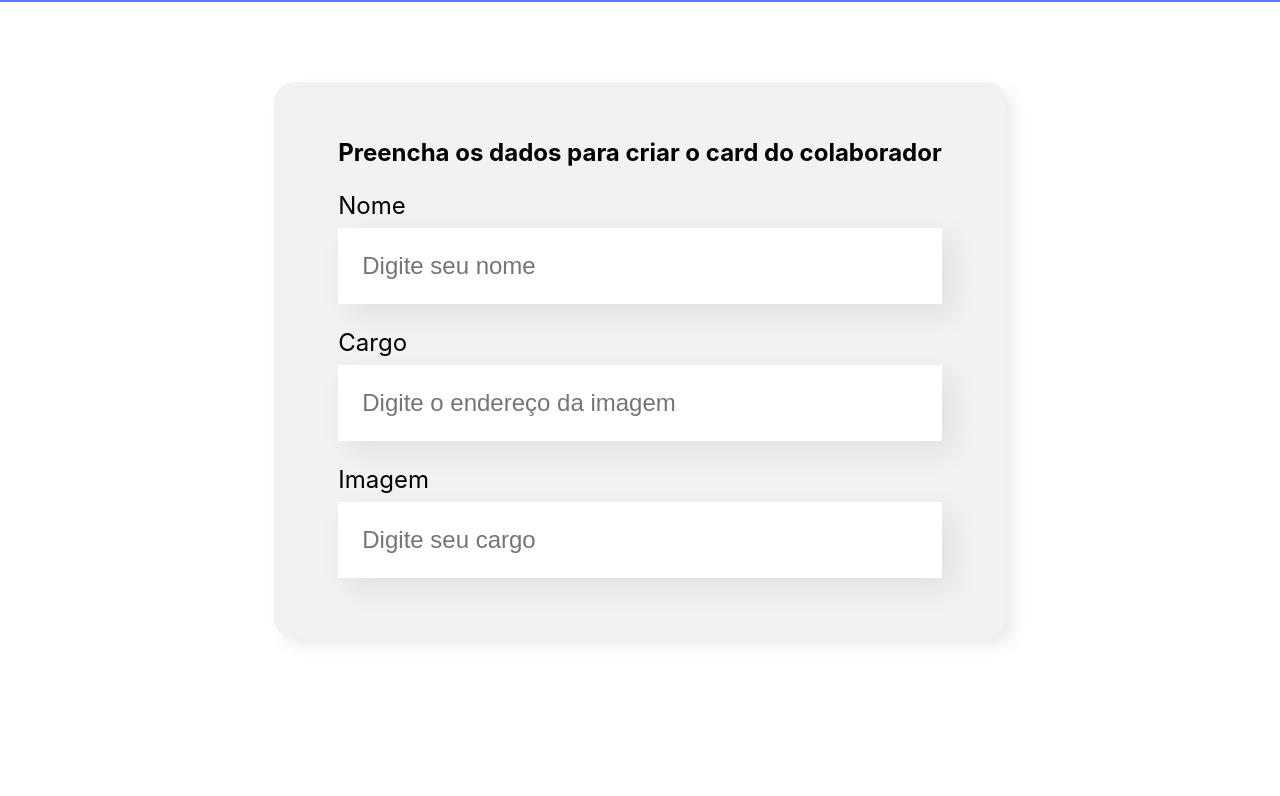
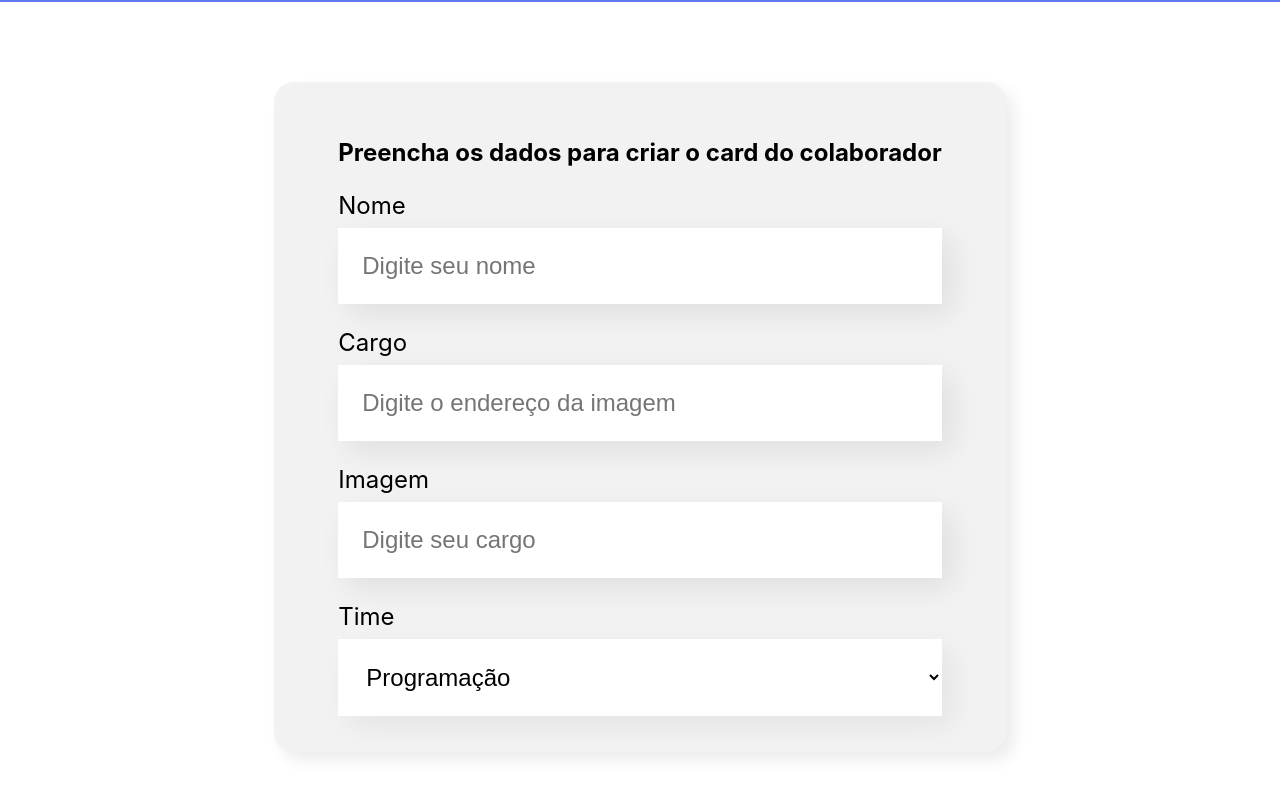
Before and after one commit to victorevh/organo, a React (Create React App) app: page / in a window 1280 px wide. Shown: the part 496-1292 px from the top of the page. Before the commit the page ends 1214 px from the top, so only its background shows below. Built offline with nearby package versions, Linux system fonts and the light colour scheme.

Commit message:
Adiciona componente Dropdown

```diff
--- /dev/null
+++ b/src/components/DropdownList/DropdownList.css
@@ -0,0 +1,15 @@
+.dropdown-list label {
+    display: block;
+    margin-bottom: 8px;
+    font-size: 24px;
+}
+
+.dropdown-list select {
+    background-color: #FFF;
+    box-shadow: 10px 10px 30px rgba(0, 0, 0, 0.06);
+    width: 100%;
+    border: none;
+    font-size: 24px;
+    padding: 24px;
+    box-sizing: border-box;
+}
--- /dev/null
+++ b/src/components/DropdownList/index.js
@@ -0,0 +1,17 @@
+import './DropdownList.css'
+
+const DropdownList = (props) => {
+    console.log(props.itens)
+    return(
+        <div className="dropdown-list">
+            <label>
+                {props.label}
+            </label>
+            <select>
+                    {props.itens.map(item => <option key={item}>{item}</option>)}
+            </select>
+        </div>
+    )
+}
+
+export default DropdownList
--- a/src/components/Form/index.js
+++ b/src/components/Form/index.js
@@ -1,7 +1,18 @@
 import './Form.css'
 import TextField from '../TextField'
+import DropdownList from '../DropdownList'
 
 const Form = () => {
+    const team = [
+        'Programação',
+        'Front-End',
+        'Data Science',
+        'Devops',
+        'UX e Design',
+        'Mobile',
+        'Inovação e Gestão'
+    ]
+
     return (
         <section className="forms">
             <form>
@@ -9,6 +20,7 @@ const Form = () => {
                 <TextField label="Nome" placeholder="Digite seu nome" />
                 <TextField label="Cargo" placeholder="Digite o endereço da imagem" />
                 <TextField label="Imagem" placeholder="Digite seu cargo" />
+                <DropdownList label="Time" itens={team} />
             </form>
         </section>
     )
```
